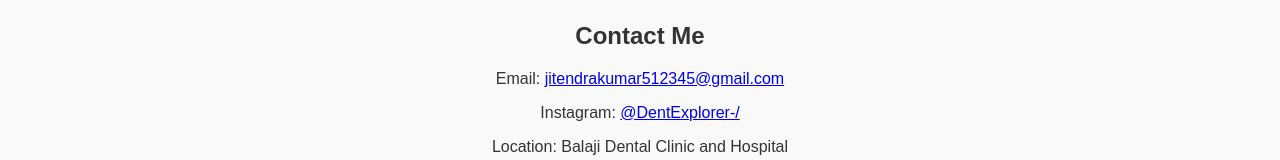
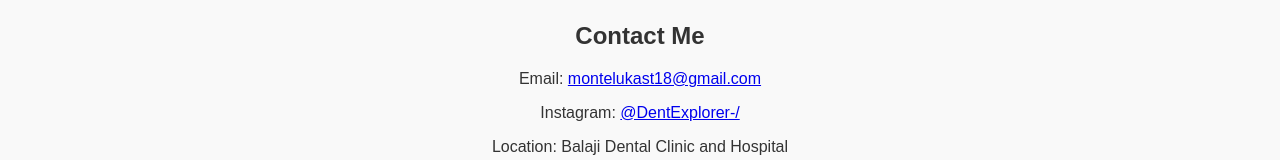
Before and after one commit to montelukast18-ux/Dentexplorer-, a plain HTML site: page contact.html in a window 1280 px wide. Shown: the part 221-381 px from the top of the page. Drawn offline with Linux system fonts and the light colour scheme.

Commit message:
Update contact.html

```diff
--- a/contact.html
+++ b/contact.html
@@ -22,7 +22,7 @@
 
   <main>
     <h2>Contact Me</h2>
-    <p>Email: <a href="mailto: jitendrakumar512345@gmail.com">jitendrakumar512345@gmail.com</a></p>
+    <p>Email: <a href="mailto: montelukast18@gmail.com"> montelukast18@gmail.com</a></p>
     <p>Instagram: <a href="https://instagram.com/https://montelukast18-ux.github.io/Dentexplorer-/" target="_blank">@DentExplorer-/</a></p>
     <p>Location: Balaji Dental Clinic and Hospital</p>
   </main>
```
